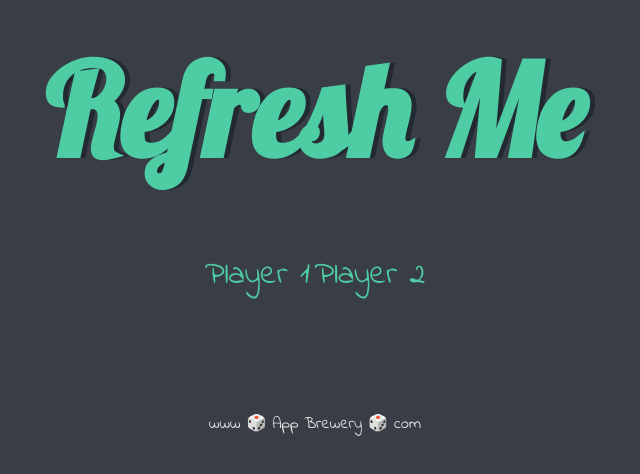
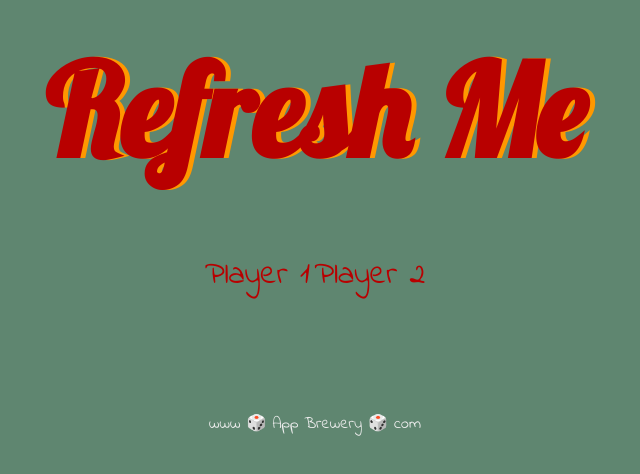
Before and after one commit to robynhrich/Dice-Game-Challenge, a plain HTML site: page dice.html in a window 1280 px wide. Shown: the whole page, without its empty margins (325-965 px from the left). Drawn offline with Linux system fonts and the light colour scheme.

Commit message:
Changed color pallette

```diff
--- a/styles.css
+++ b/styles.css
@@ -7,25 +7,24 @@
 .dice {
   text-align: center;
   display: inline-block;
-
 }
 
 body {
-  background-color: #393E46;
+  background-color: #5f8670;
 }
 
 h1 {
   margin: 30px;
-  font-family: 'Lobster', cursive;
-  text-shadow: 5px 0 #232931;
+  font-family: "Lobster", cursive;
+  text-shadow: 5px 0 #ff9800;
   font-size: 8rem;
-  color: #4ECCA3;
+  color: #b80000;
 }
 
 p {
   font-size: 2rem;
-  color: #4ECCA3;
-  font-family: 'Indie Flower', cursive;
+  color: #b80000;
+  font-family: "Indie Flower", cursive;
 }
 
 img {
@@ -34,8 +33,7 @@ img {
 
 footer {
   margin-top: 5%;
-  color: #EEEEEE;
+  color: #eeeeee;
   text-align: center;
-  font-family: 'Indie Flower', cursive;
-
+  font-family: "Indie Flower", cursive;
 }
```
